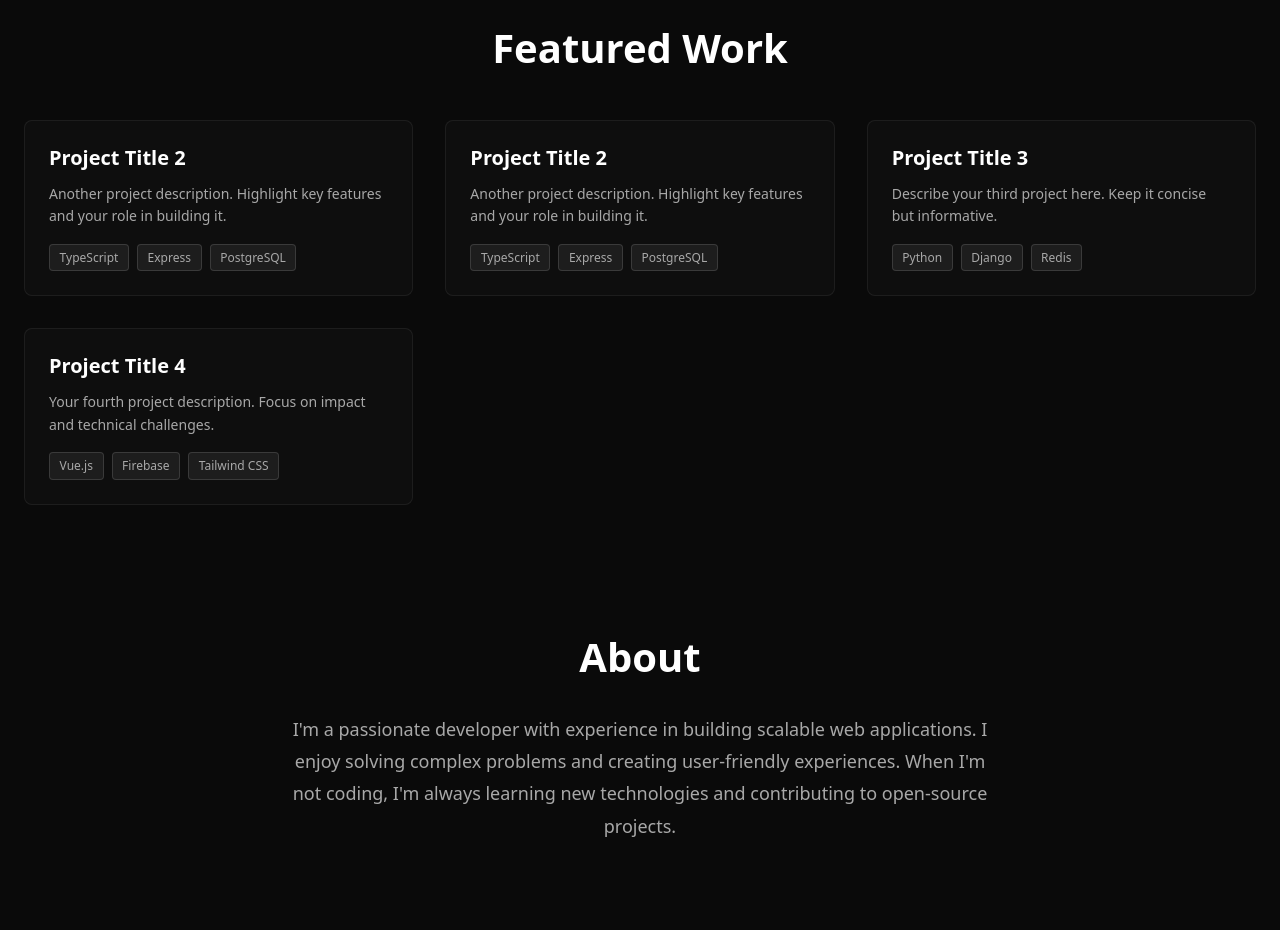
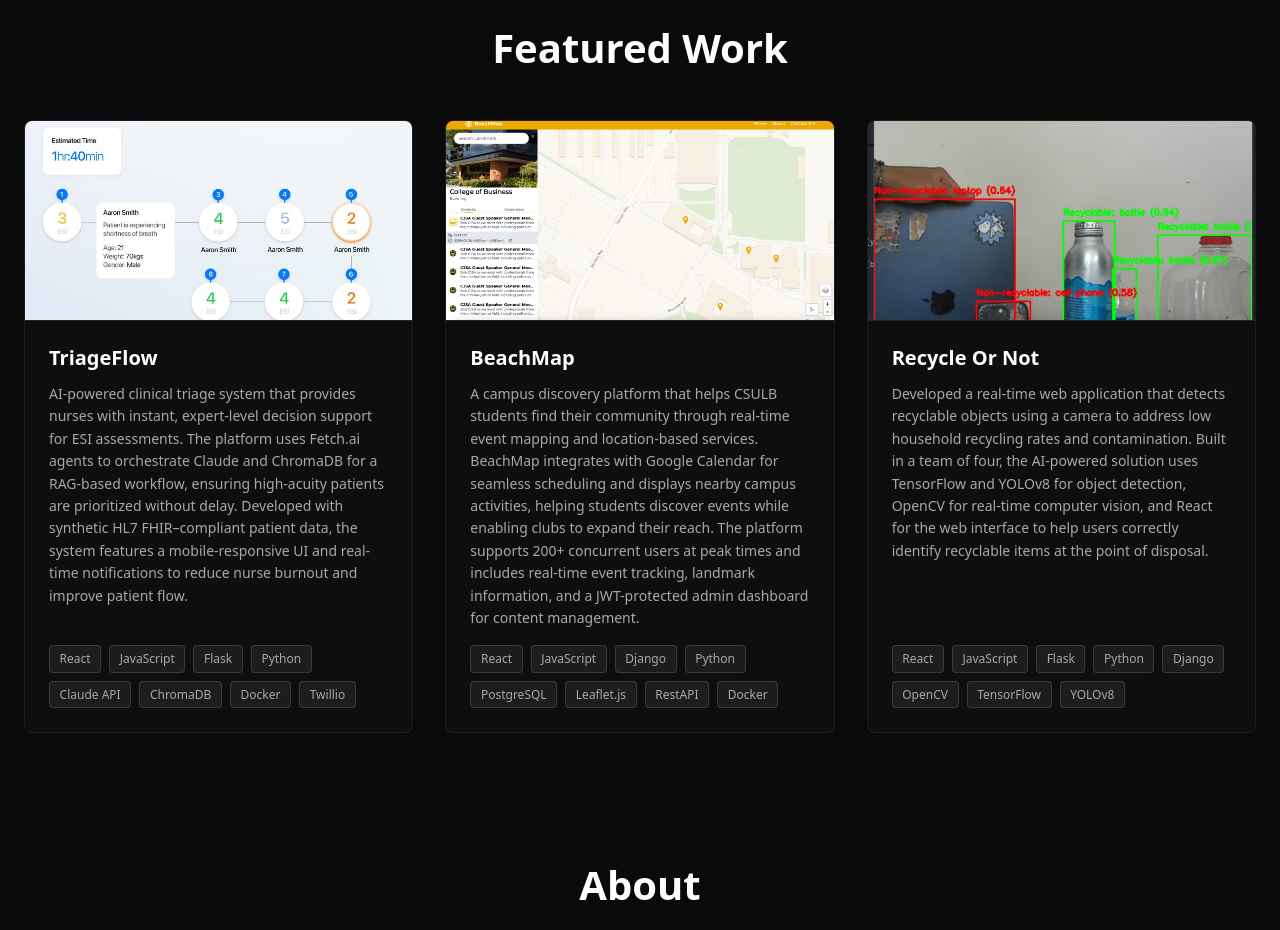
Before and after one commit to mawerb/mawerpage, a React (Vite) app: page / in a window 1280 px wide. Shown: the part 840-1770 px from the top of the page. Built offline with nearby package versions, Linux system fonts and the light colour scheme.

Commit message:
Added Project Data

```diff
--- a/src/data/projectsData.js
+++ b/src/data/projectsData.js
@@ -1,36 +1,44 @@
 import triageFlowImage from '../assets/triage.jpg';
+import beachMapImage from '../assets/beachmap.png';
+import recycleOrNotImage from '../assets/recycleornot.jpg';
 
 export const projectsData = [
   {
-    id: 2,
-    title: "Project Title 2",
-    description: "Another project description. Highlight key features and your role in building it.",
-    link: "https://github.com/yourusername/project2",
-    technologies: ["TypeScript", "Express", "PostgreSQL"],
-    image: null
+    id: 1,
+    title: "TriageFlow",
+    description: "AI-powered clinical triage system that provides nurses with instant, expert-level decision support for ESI assessments. The platform uses Fetch.ai agents to orchestrate Claude and ChromaDB for a RAG-based workflow, ensuring high-acuity patients are prioritized without delay. Developed with synthetic HL7 FHIR–compliant patient data, the system features a mobile-responsive UI and real-time notifications to reduce nurse burnout and improve patient flow. ",
+    link: "https://calhacks2025-nine.vercel.app/",
+    github: "https://github.com/ethan-ngo/calhacks2025",
+    technologies: ["React", "JavaScript", "Flask", "Python", "Claude API", "ChromaDB", "Docker", "Twillio"],
+    image: triageFlowImage // Add image path here, e.g., "/path/to/image.jpg" or import from assets
   },
   {
     id: 2,
-    title: "Project Title 2",
-    description: "Another project description. Highlight key features and your role in building it.",
-    link: "https://github.com/yourusername/project2",
-    technologies: ["TypeScript", "Express", "PostgreSQL"],
-    image: null
+    title: "BeachMap",
+    description: "A campus discovery platform that helps CSULB students find their community through real-time event mapping and location-based services. BeachMap integrates with Google Calendar for seamless scheduling and displays nearby campus activities, helping students discover events while enabling clubs to expand their reach. The platform supports 200+ concurrent users at peak times and includes real-time event tracking, landmark information, and a JWT-protected admin dashboard for content management.",
+    link : "https://beachmap.org",
+    github: "https://github.com/mawerb/BeachMap",
+    technologies: ["React", "JavaScript", "Django","Python","PostgreSQL","Leaflet.js","RestAPI","Docker"],
+    image: beachMapImage
   },
   {
     id: 3,
-    title: "Project Title 3",
-    description: "Describe your third project here. Keep it concise but informative.",
-    link: "https://github.com/yourusername/project3",
-    technologies: ["Python", "Django", "Redis"],
-    image: null
+    title: "Recycle Or Not",
+    description: "Developed a real-time web application that detects recyclable objects using a camera to address low household recycling rates and contamination. Built in a team of four, the AI-powered solution uses TensorFlow and YOLOv8 for object detection, OpenCV for real-time computer vision, and React for the web interface to help users correctly identify recyclable items at the point of disposal.",
+    github: "https://github.com/joshmre/computer-vision-webapp",
+    link: "https://www.youtube.com/watch?v=oJyRTPOPXxo",
+    technologies: ["React","JavaScript", "Flask","Python", "Django", "OpenCV", "TensorFlow", "YOLOv8"],
+    image: recycleOrNotImage
   },
-  {
-    id: 4,
-    title: "Project Title 4",
-    description: "Your fourth project description. Focus on impact and technical challenges.",
-    link: "https://github.com/yourusername/project4",
-    technologies: ["Vue.js", "Firebase", "Tailwind CSS"],
-    image: null
-  }
 ];
+
+
+// Template for future projects
+// {
+//     id: 4,
+//     title: "Project Title 4",
+//     description: "Your fourth project description. Focus on impact and technical challenges.",
+//     link: "https://github.com/yourusername/project4",
+//     technologies: ["Vue.js", "Firebase", "Tailwind CSS"],
+//     image: null
+//   }
```
Also changed, not shown: src/assets/beachmap.png (added), src/assets/recycleornot.jpg (added).
